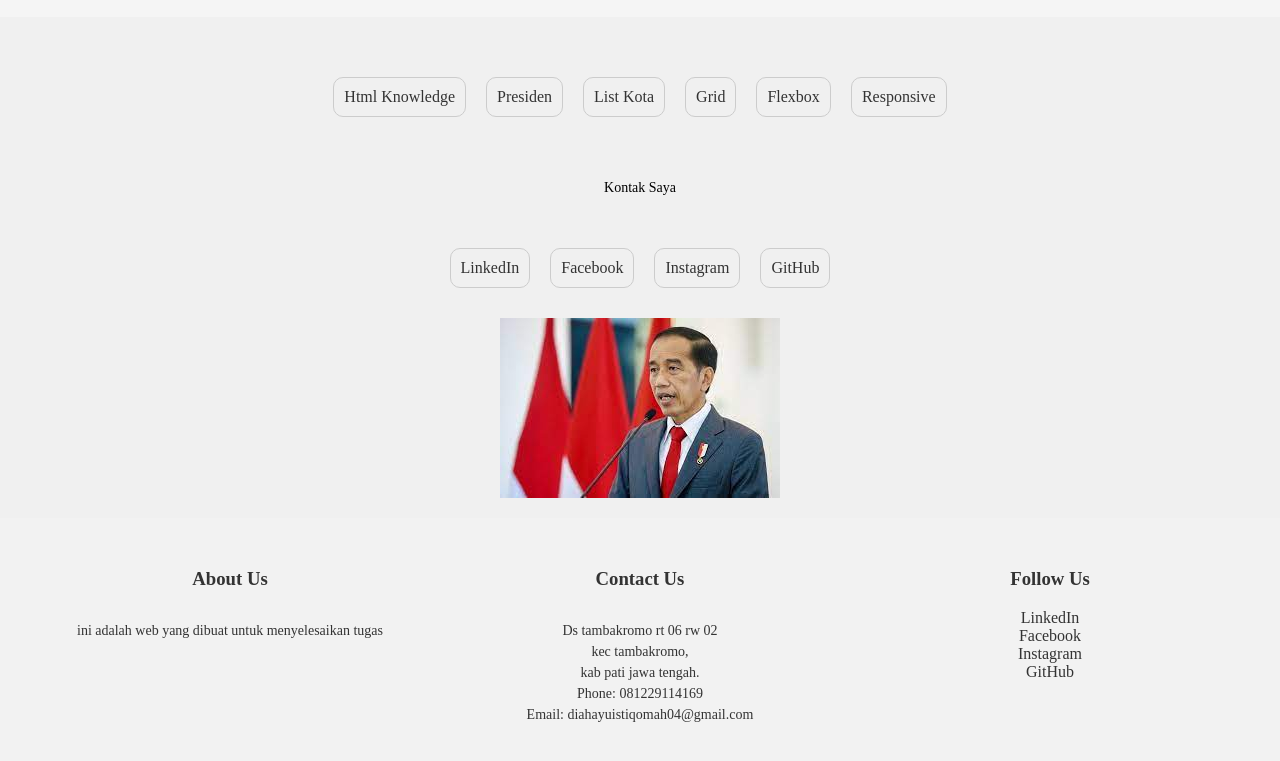
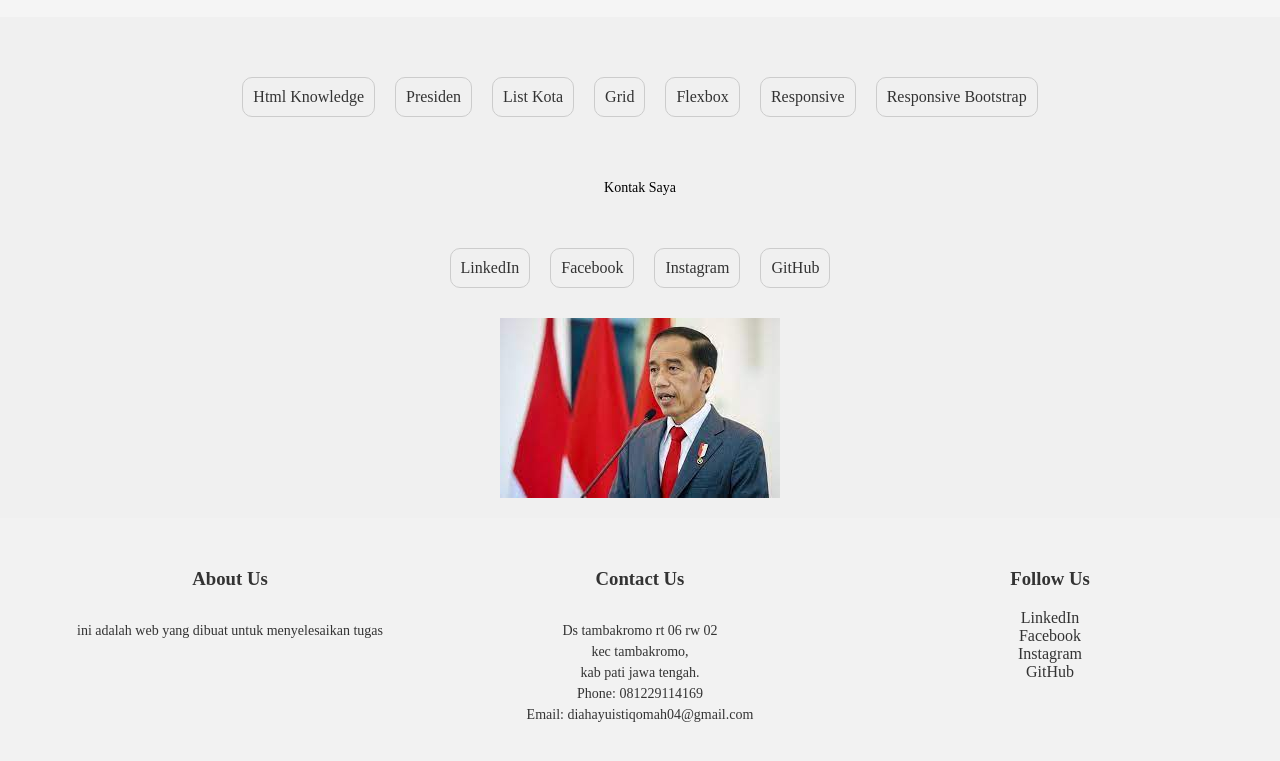
Before and after one commit to diahayuistiqomah/fswd3-html-dasar, a plain HTML site: page index.html in a window 1280 px wide. Shown: the part 123-884 px from the top of the page. Drawn offline with Linux system fonts and the light colour scheme.

Commit message:
Add files via upload

```diff
--- a/index.html
+++ b/index.html
@@ -48,6 +48,9 @@
       </li>
       <li>
         <a href="pages/ressponsive.html">Responsive</a>
+      </li>
+      <li>
+        <a href="pages/responsive-bot.html">Responsive Bootstrap</a>
       </li>
     </ul>
 
```
